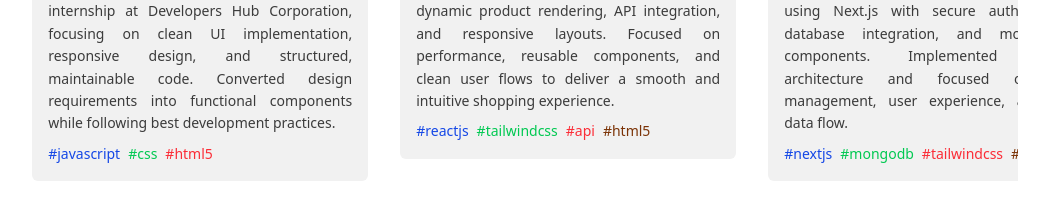
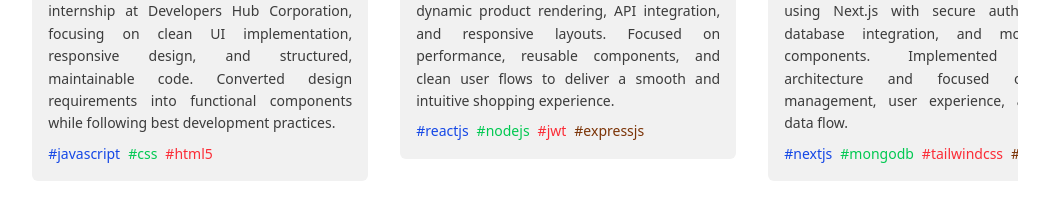
Before and after one commit to rimsha-shoukat/rimsha-shoukat, a Next.js app: page / in a window 1280 px wide. Shown: the part 1560-1770 px from the top of the page, without its empty margins (115-1164 px from the left). Built offline with nearby package versions, Linux system fonts and the light colour scheme.

Commit message:
Update project link and technology tags

```diff
--- a/src/sections/projects.jsx
+++ b/src/sections/projects.jsx
@@ -47,7 +47,7 @@ export function Projects() {
                             </div>
                             {/* description */}
                             <div className="w-84 px-4 flex flex-col gap-2">
-                                <a href="https://rimsha-shoukat.github.io/shoppey-E-commerce-app/" target="_blank" rel="noopener noreferrer">
+                                <a href="https://shoppey-e-commerce-app.vercel.app/" target="_blank" rel="noopener noreferrer">
                                     <h1 className="font-bold text-lg line-clamp-1 cursor-default hover:underline" title="view project live">Shoppey — E-commerce App
                                         <svg className="inline pb-1" xmlns="http://www.w3.org/2000/svg" width="24" height="24" viewBox="0 0 24 24" fill="none" stroke="currentColor" strokeWidth="3" strokeLinecap="round" strokeLinejoin="round"><path d="M7 7h10v10" /><path d="M7 17 17 7" /></svg>
                                     </h1>
@@ -57,9 +57,9 @@ export function Projects() {
                                 </p>
                                 <div className="flex flex-row gap-2 text-sm">
                                     <p className="text-blue-700">#reactjs</p>
-                                    <p className="text-green-500">#tailwindcss</p>
-                                    <p className="text-red-500">#api</p>
-                                    <p className="text-amber-900">#html5</p>
+                                    <p className="text-green-500">#nodejs</p>
+                                    <p className="text-red-500">#jwt</p>
+                                    <p className="text-amber-900">#expressjs</p>
                                 </div>
                             </div>
                         </div>
```
